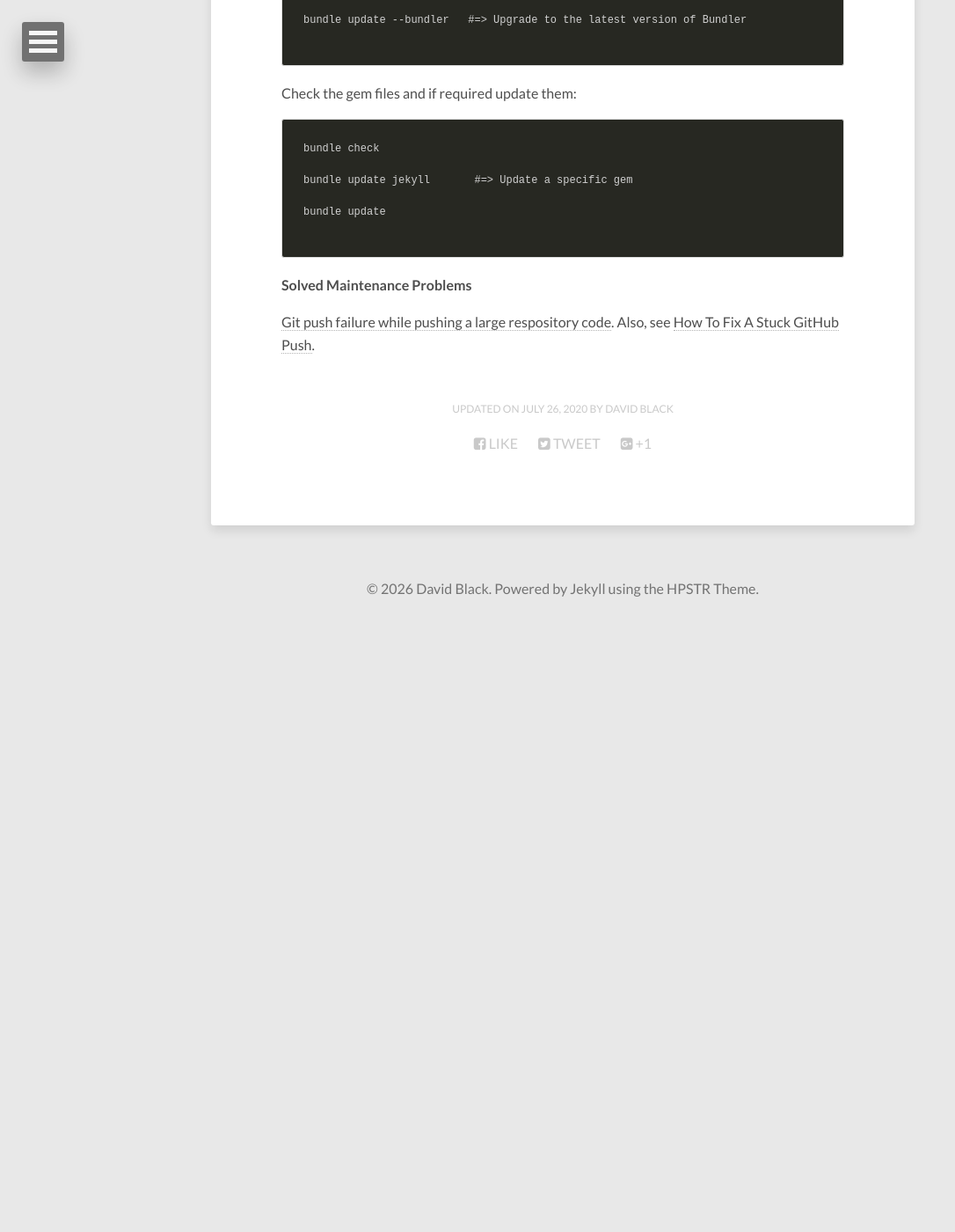
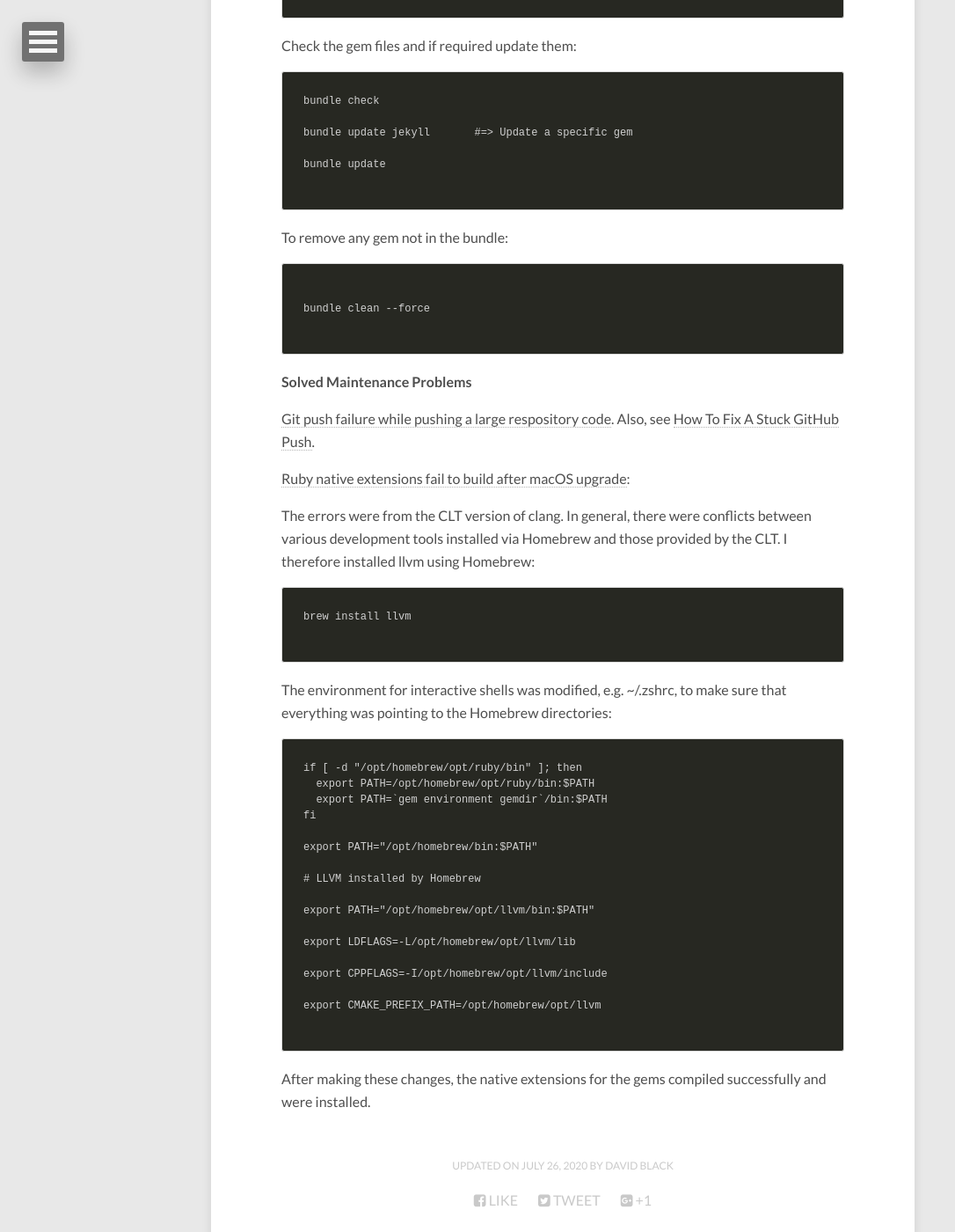
Before and after one commit to dtinblack/dtinblack.github.io, a Jekyll site: the page built from assets/md/maintenance.md, in a window 1280 px wide and 1400 px high, scrolled down 2506 px. Shown: the whole window at 88% size, without its empty margins (0-1086 px from the left). Built offline with Jekyll 4.4.1, drawn with Linux system fonts in a browser that asks for light colours; before the commit the page ends 3216 px from its top, so only the background shows below that; some of the changed text lies outside the part shown.

Commit message:
improved information

````diff
--- a/assets/md/maintenance.md
+++ b/assets/md/maintenance.md
@@ -97,6 +94,7 @@ To update the system then:
 gem update --system
 ```
 
+
 <b>[Bundler](https://rubygems.org/gems/bundler/versions/2.0.2)</b>
 
 Check the installed version of Bundler with the [latest version](https://rubygems.org/gems/bundler/versions/2.0.2):
@@ -120,6 +118,47 @@ bundle update
 
 ```
 
+To remove any gem not in the bundle:
+
+```
+
+bundle clean --force
+
+```
+
 <b>Solved Maintenance Problems</b>
 
 [Git push failure while pushing a large respository code](https://stackoverflow.com/questions/62753648/git-push-failure-while-pushing-a-large-respository-of-code). Also, see [How To Fix A Stuck GitHub Push](https://dev.to/dev_neil_a/how-to-clear-a-stuck-github-push-h57).
+
+[Ruby native extensions fail to build after macOS upgrade](https://stackoverflow.com/questions/80012616/ruby-native-extensions-fail-to-build-after-macos-upgrade):
+
+The errors were from the CLT version of clang. In general, there were conflicts between various development tools installed via Homebrew and those provided by the CLT. I therefore installed llvm using Homebrew:
+
+```
+brew install llvm
+
+```
+
+The environment for interactive shells was modified, e.g. ~/.zshrc, to make sure that everything was pointing to the Homebrew directories:
+
+```
+if [ -d "/opt/homebrew/opt/ruby/bin" ]; then
+  export PATH=/opt/homebrew/opt/ruby/bin:$PATH
+  export PATH=`gem environment gemdir`/bin:$PATH
+fi
+
+export PATH="/opt/homebrew/bin:$PATH"
+
+# LLVM installed by Homebrew
+
+export PATH="/opt/homebrew/opt/llvm/bin:$PATH"
+
+export LDFLAGS=-L/opt/homebrew/opt/llvm/lib
+
+export CPPFLAGS=-I/opt/homebrew/opt/llvm/include
+
+export CMAKE_PREFIX_PATH=/opt/homebrew/opt/llvm
+
+```
+
+After making these changes, the native extensions for the gems compiled successfully and were installed.
````
Also changed, not shown: other parts of assets/md/maintenance.md (+0 -3 lines), 2 other files.
